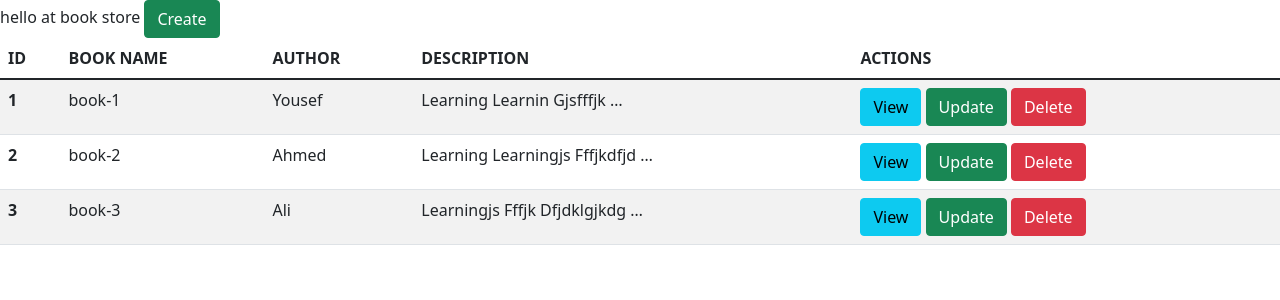
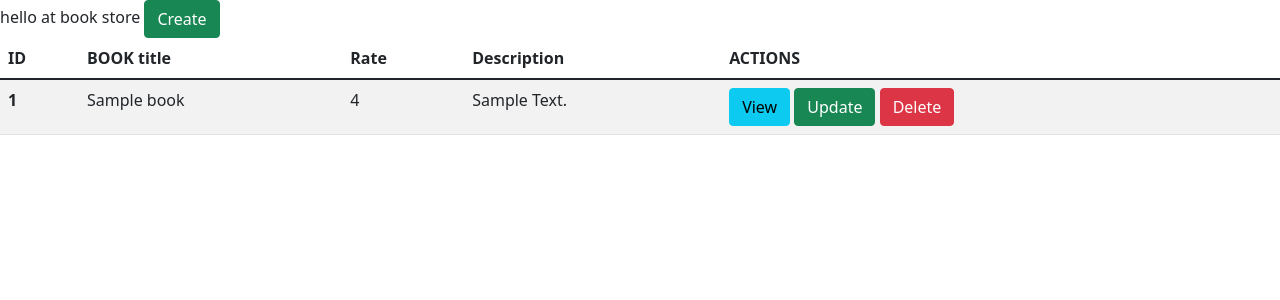
Before and after one commit to YousefAdel2020/Django_labs, a Django app: page /books/ in a window 1280 px wide. Shown: the top 300 px of the page. Run offline with Django 4.2, Linux system fonts and the light colour scheme; tables that the repository leaves empty hold one stand-in row (values such as "Sample post").

Commit message:
add lab 2

```diff
--- a/day1/book_store/book/models.py
+++ b/day1/book_store/book/models.py
@@ -6,3 +6,6 @@ class Book(models.Model):
     description=models.TextField("book description")
     rate=models.PositiveSmallIntegerField(default=0)
     views=models.PositiveIntegerField(default=0)
+
+    def __str__(self):
+        return self.title
--- a/day1/book_store/book/templates/all_books.html
+++ b/day1/book_store/book/templates/all_books.html
@@ -12,9 +12,9 @@
     <thead>
       <tr>
         <th scope="col">ID</th>
-        <th scope="col">BOOK NAME</th>
-        <th scope="col">AUTHOR</th>
-        <th scope="col">DESCRIPTION</th>
+        <th scope="col">BOOK title</th>
+        <th scope="col">Rate</th>
+        <th scope="col">Description</th>
         <th scope="col">ACTIONS</th>
       </tr>
     </thead>
@@ -22,8 +22,8 @@
         {%for book in books%}
       <tr>
         <th scope="row">{{book.id}}</th>
-        <td>{{book.name}}</td>
-        <td>{{book.author}}</td>
+        <td>{{book.title}}</td>
+        <td>{{book.rate}}</td>
         <td>{{book.description| truncatewords:3|title}}</td>
         <td>
             <a class="btn btn-info" href="{% url 'book:book-details' book.id %}"> View</a>
--- a/day1/book_store/book/urls.py
+++ b/day1/book_store/book/urls.py
@@ -9,7 +9,7 @@ urlpatterns = [
     path("",book_index,name="book-index"),
     path("<int:bid>/",book_details,name="book-details"),
     path('book_delete/<int:bid>', book_delete, name="book-delete"),
-    path('book_update/<int:bid>', book_update, name="book-update"),
+    path('book_update/<int:bid>/', book_update, name="book-update"),
     path('create/', book_create, name="book-create"),
     path('add/', add_book, name="create"),
 
--- a/day1/book_store/book/views.py
+++ b/day1/book_store/book/views.py
@@ -1,39 +1,41 @@
 from django.shortcuts import redirect, render
+from .models import Book
+from .forms import BookForm
 
 
 
-books_list=[
-   {
-        'index': 0,
-        'id': 1,
-        'name': 'book-1',
-        'author': "Yousef",
-        'description': "Learning Learnin gJSfffjk dfjdklg jkdgjdkgjdkgjd kgjdkgjdglk jdgkljfjfjejekgjekgjekgjekgjgekjgekLearningJSfffjkdfjdklgjkdgjdkgjdkgjdkgjdkgjdglkjdgkljfjfjejekgjekgjekgjekgjgekjgekLearningJSfffjkdfjdklgjkdgjdkgjdkgjdkgjdkgjdglkjdgkljfjfjejekgjekgjekgjekgjgekjgek",
-    },
-    {
-        'index': 1,
-        'id': 2,
-        'name': 'book-2',
-        'author': "Ahmed",
-        'description': "Learning LearningJS fffjkdfjd klgjkdgjdkgjdkgjdkgjd kgjdglkjdgk ljfj fjejekgjekgjekgjekgjgekjgek",
-    },
-    {
-        'index': 2,
-        'id': 3,
-        'name': 'book-3',
-        'author': "Ali",
-        'description': "LearningJS fffjk dfjdklgjkdg jdkgjdkgjd kgjdkgjdglkjdgkl jfjfjejekg jekgjekgjekgjgekjgek",
-    },
-]
+# books_list=[
+#    {
+#         'index': 0,
+#         'id': 1,
+#         'name': 'book-1',
+#         'author': "Yousef",
+#         'description': "Learning Learnin gJSfffjk dfjdklg jkdgjdkgjdkgjd kgjdkgjdglk jdgkljfjfjejekgjekgjekgjekgjgekjgekLearningJSfffjkdfjdklgjkdgjdkgjdkgjdkgjdkgjdglkjdgkljfjfjejekgjekgjekgjekgjgekjgekLearningJSfffjkdfjdklgjkdgjdkgjdkgjdkgjdkgjdglkjdgkljfjfjejekgjekgjekgjekgjgekjgek",
+#     },
+#     {
+#         'index': 1,
+#         'id': 2,
+#         'name': 'book-2',
+#         'author': "Ahmed",
+#         'description': "Learning LearningJS fffjkdfjd klgjkdgjdkgjdkgjdkgjd kgjdglkjdgk ljfj fjejekgjekgjekgjekgjgekjgek",
+#     },
+#     {
+#         'index': 2,
+#         'id': 3,
+#         'name': 'book-3',
+#         'author': "Ali",
+#         'description': "LearningJS fffjk dfjdklgjkdg jdkgjdkgjd kgjdkgjdglkjdgkl jfjfjejekg jekgjekgjekgjgekjgek",
+#     },
+# ]
 
 
 
 
-def get_book(book_id):
-    for book in books_list:
-        if book["id"] == book_id:
-            return book
-    return None
+# def get_book(book_id):
+#     for book in books_list:
+#         if book["id"] == book_id:
+#             return book
+#     return None
 
 
 
@@ -43,51 +45,58 @@ def get_book(book_id):
 
 # Create your views here.
 def book_index(request):
+   books=Book.objects.all()
+   return render(request,"all_books.html",context={"books":books})
 
-   return render(request,"all_books.html",context={"books":books_list})
-
-def book_details(request,**kwargs):
-   book_id=kwargs.get("bid")
-   book=get_book(book_id)
-   print(book_id)
-   return render(request,"book_details.html",context=book)
+def book_details(request,bid):
+   book=Book.objects.get(pk=bid)
+   return render(request,"book_details.html",context={"book":book})
 
 
 
-def book_delete(request, **kwargs):
-    book_id=kwargs.get("bid")
-    book=get_book(book_id)
-    if books_list:
-        books_list.remove(book)
+def book_delete(request, bid):
+    book=Book.objects.get(pk=bid).delete()
     return redirect('book:book-index')
 
-def book_update(request, **kwargs):
-    book_id=kwargs.get("bid")
-    book=get_book(book_id)
-    for b in books_list:
-        if b == book:
-            b['name'] = f"Update {book['name']}"
-
-    return redirect('book:book-index')
-
+def book_update(request, bid):
+    book = Book.objects.get(pk=bid)
+    form = BookForm(instance=book)
+    if request.method == "POST":
+        form = BookForm(data=request.POST, instance=book)
+        if form.is_valid():
+            form.save()
+            return redirect("book:book-details", bid=book.id)
+    return render(request, 'update_book.html', context={
+        'form': form,
+        'book': book
+    })
 
 def book_create(request):
-    return render(request,"create_book.html")
+    form = BookForm()
+    return render(request, 'create_book.html', context={
+        'form': form
+    })
+
 
 
 
 
 def add_book(request):
-    if request.method=="POST":
+
         #& why if I decalre size outside it can not see it?
-        size=len(books_list)+1
-        print(request.POST)
-        new_book={
-            "id":size,
-            "name":request.POST['name'],
-            "author":request.POST['author'],
-            "description":request.POST['description']
-            }
-        books_list.append(new_book)
-        size+=1
-    return redirect('book:book-index')
+        # size=len(books_list)+1
+        # print(request.POST)
+        # new_book={
+        #     "id":size,
+        #     "name":request.POST['name'],
+        #     "author":request.POST['author'],
+        #     "description":request.POST['description']
+        #     }
+        # books_list.append(new_book)
+        # size+=1
+    form = BookForm()
+    if request.method == "POST":
+        form = BookForm(data=request.POST)
+        if form.is_valid():
+            form.save()
+            return redirect("book:book-index")
```
Also changed, not shown: day1/book_store/book/forms.py (added, +8 -0 lines), day1/book_store/book/templates/book_details.html (+5 -4 lines), day1/book_store/book/templates/create_book.html (+14 -0 lines), day1/book_store/book/templates/update_book.html (added, +26 -0 lines), day1/book_store/book_store/settings.py (+6 -2 lines), day1/book_store/book/migrations/0001_initial.py (added).
